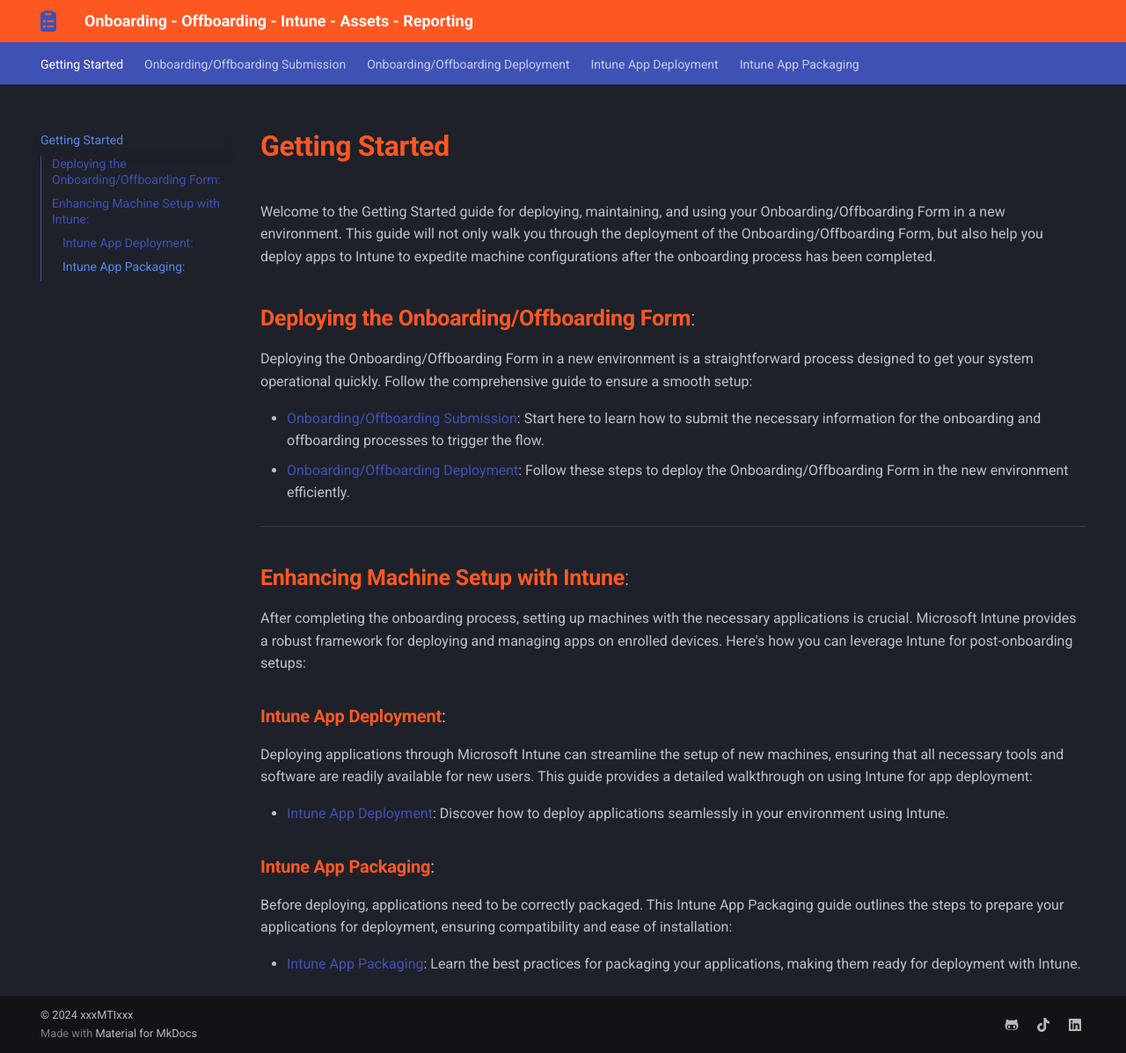
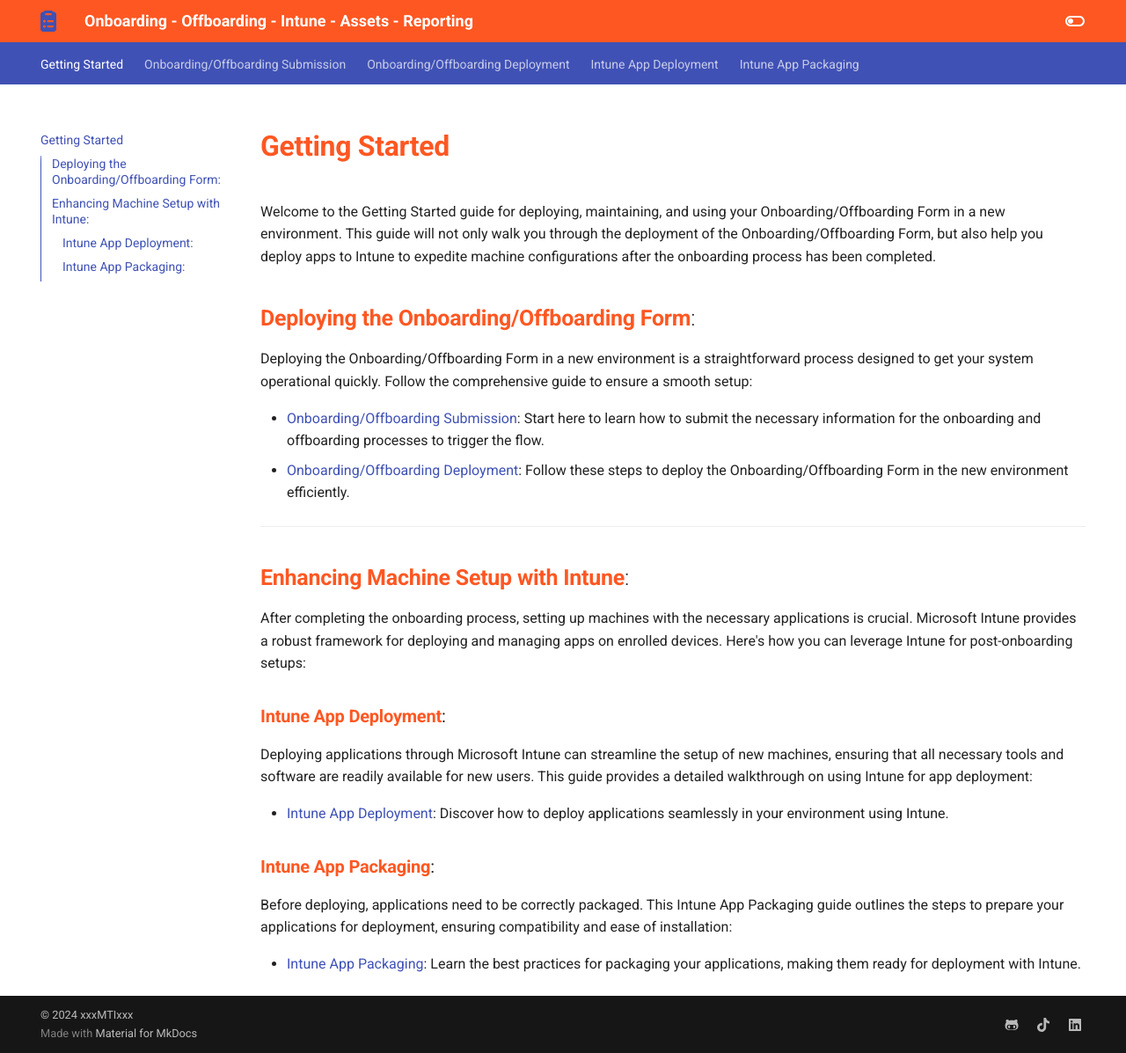
Before and after one commit to xxxmtixxx/Onboarding-Offboarding-Intune-Assets-Reporting, an MkDocs documentation site: the page built from docs/index.md, in a window 1280 px wide and 1197 px high. Shown: the whole window at 88% size. Built offline with MkDocs 1.6.1 and Material for MkDocs 9.7.7, drawn with Linux system fonts in a browser that asks for light colours.

Commit message:
$Updated theme

```diff
--- a/mkdocs.yml
+++ b/mkdocs.yml
@@ -16,9 +16,18 @@ theme:
     - content.code.copy
   language: en
   palette:
-      scheme: slate
-      primary: indigo
-      accent: deep orange
+  - scheme: default
+    toggle:
+      icon: material/toggle-switch-off-outline
+      name: Switch to dark mode
+    primary: indigo
+    accent: deep orange
+  - scheme: slate
+    toggle:
+      icon: material/toggle-switch
+      name: Switch to light mode
+    primary: indigo
+    accent: deep orange
 
 plugins:
   - social
```
